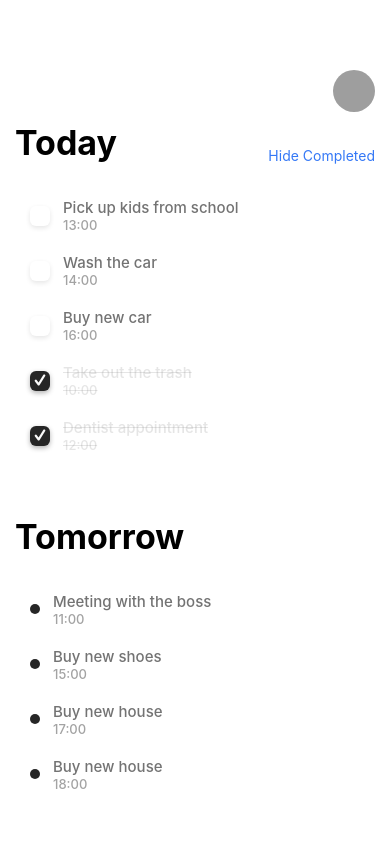
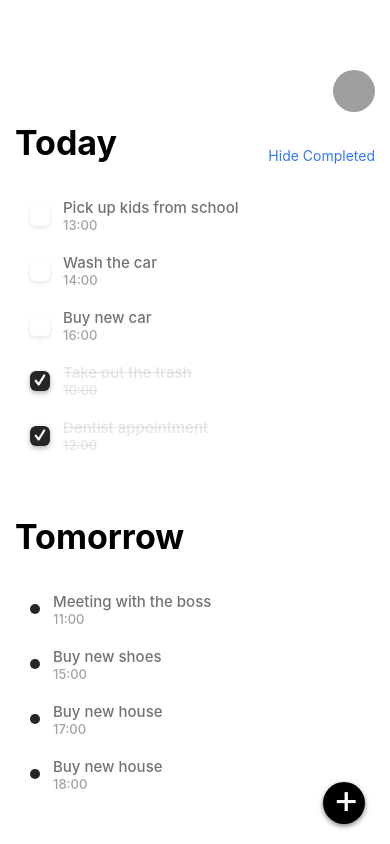
Before and after one commit to SilasSousadeJesus/Todo-List-React-native, a React Native app: screen / in a window 390 px wide. Built offline with nearby package versions, Linux system fonts and the light colour scheme; grey boxes are pictures that could not be loaded.

Commit message:
feat(button): implementaçao de botão de criar todo em home

```diff
--- a/src/Screens/Home.js
+++ b/src/Screens/Home.js
@@ -52,6 +52,9 @@
 
       <Text style={styles.title}>Tomorrow</Text>
       <TodoList todosData={localData.filter((todo) => !todo.isToday)} />
+      <TouchableOpacity onPress={handleHidePress} style={styles.button}>
+        <Text style={styles.plus}>+</Text>
+      </TouchableOpacity>
     </View>
   );
 }
@@ -74,4 +77,28 @@
     marginBottom: 35,
     marginTop: 10,
   },
+  button: {
+    width: 42,
+    height: 42,
+    borderRadius: 21,
+    backgroundColor: "#000",
+    position: "absolute",
+    bottom: 20,
+    right: 25,
+    shadowColor: "#000",
+    shadowOffset: {
+      width: 0,
+      height: 2,
+    },
+    shadowOpacity: .5,
+    shadowRadius: 5,
+    elevation: 5,
+  },
+  plus: {
+    fontSize: 40,
+    color: "#fff",
+    position: "absolute",
+    top: -8,
+    left: 10,
+  },
 });
```
